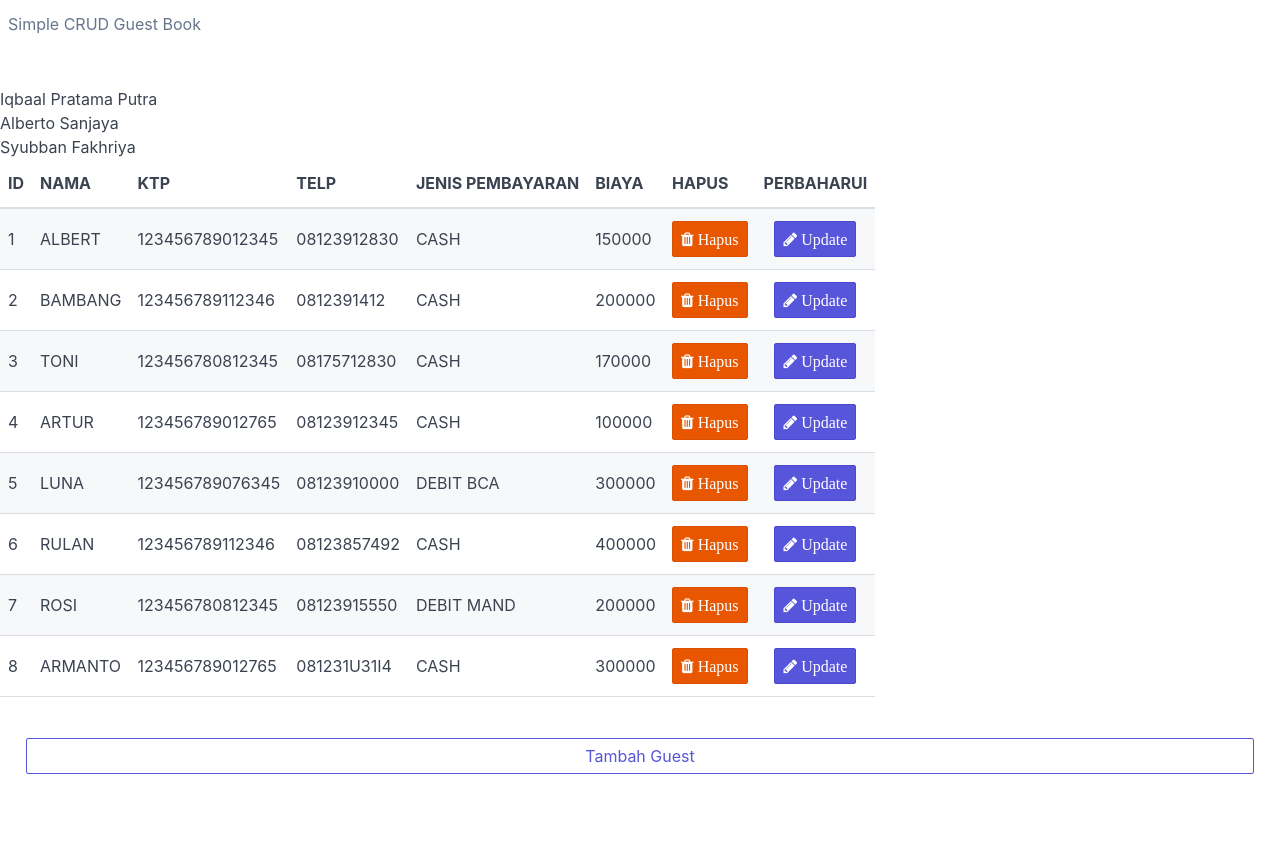
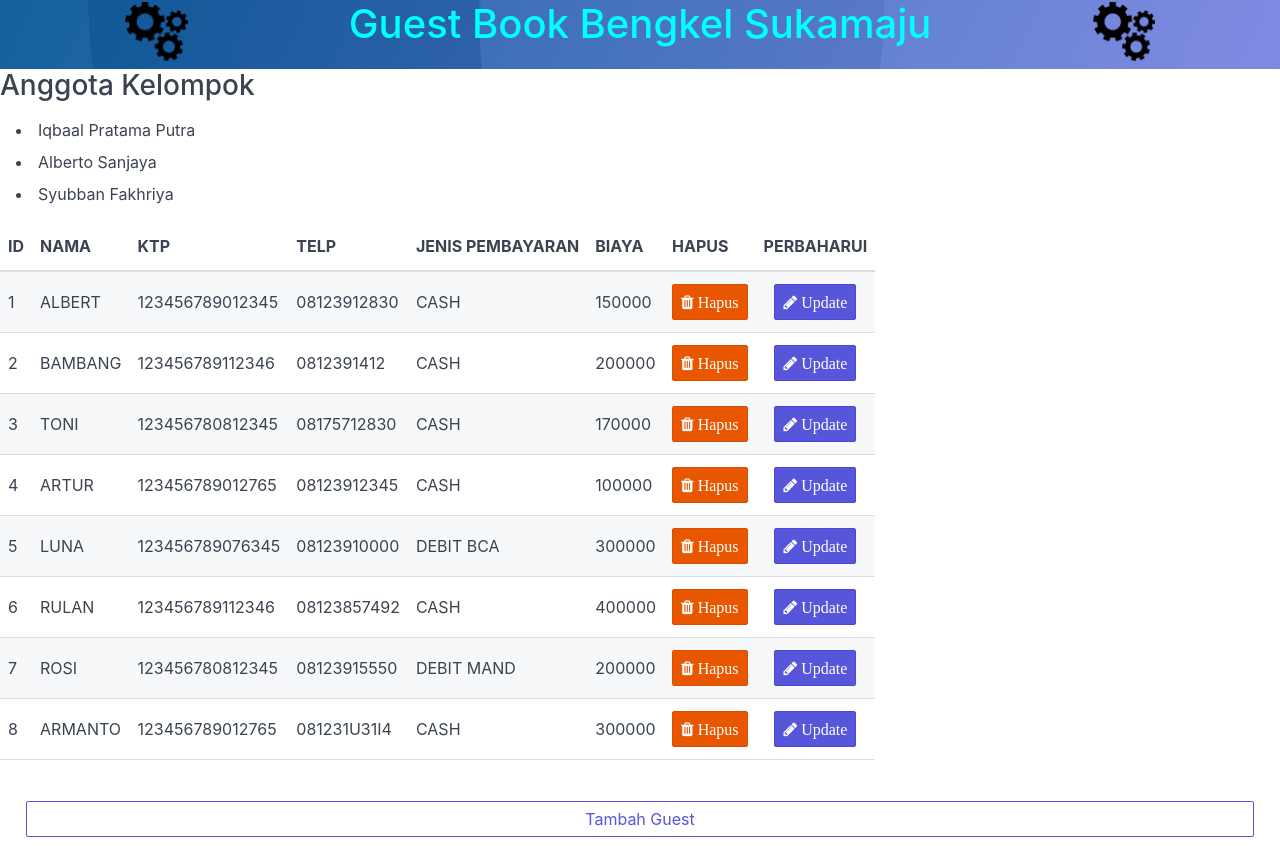
Before and after one commit to Alberto0150/Tugas3_PWEB_A_2020, a PHP site: page /view.php in a window 1280 px wide. Before the commit the page ends 774 px from the top, so only its background shows below. Run offline with PHP 8.4, Linux system fonts and the light colour scheme; data comes from the database, SQL or seed files in the repository.

Commit message:
header background color + grid

```diff
--- a/css/main.css
+++ b/css/main.css
@@ -3,16 +3,59 @@ body, html {
     flex-direction: column;
 }
 
-* { margin:0; padding:0; box-sizing:border-box; }
+* { margin:0;
+    padding:0;
+    box-sizing:border-box;
+}
 
+body{
+    max-height: 100%;
+    height: 100%;
+}
+
+header{
+    text-align: center;
+    background-image: radial-gradient(circle at 75% 23%, rgba(226, 226, 226,0.05) 0%, rgba(226, 226, 226,0.05) 50%,rgba(11, 11, 11,0.05) 50%, rgba(11, 11, 11,0.05) 100%),radial-gradient(circle at 75% 51%, rgba(168, 168, 168,0.05) 0%, rgba(168, 168, 168,0.05) 50%,rgba(75, 75, 75,0.05) 50%, rgba(75, 75, 75,0.05) 100%),radial-gradient(circle at 38% 11%, rgba(31, 31, 31,0.05) 0%, rgba(31, 31, 31,0.05) 50%,rgba(254, 254, 254,0.05) 50%, rgba(254, 254, 254,0.05) 100%),linear-gradient(114deg, rgb(5, 95, 166),rgb(114, 125, 230));
+    display: grid;
+    grid-gap: 10px;
+    grid-template-columns: repeat(8,1fr);
+    grid-template-areas:
+    "a a b b b b c c"
+    "a a b b b b c c"
+    ;
+
+}
+
+header h1{
+    color: aqua;
+}
+#section-a{
+    grid-area: a;
+}
+
+#section-b{
+    grid-area: b;
+}
+
+#section-c{
+    grid-area: c;
+}
+
+img{
+    width: 20%;
+}
 .tableContainer {
     width: 100%;
+    overflow: scroll;
 }
 
 .tableItem {
     text-align: center;
 }
 
+.kelompok{
+
+}
 .nav {
     flex-direction: row;
     margin-bottom: 4%;
--- a/view.php
+++ b/view.php
@@ -15,11 +15,31 @@
     <link rel="stylesheet" href="css\main.css"/>
 </head>
 <body>
-    <ul class="nav">
-        <li class="nav-item">
-            <a href="#">Simple CRUD Guest Book</a>
-        </li>
-    </ul>
+    <header>
+        <div id="section-a">
+            <img src="image/gear.png">
+        </div>
+
+        <div id="section-b">
+            <h1>
+                Guest Book Bengkel Sukamaju
+            </h1>
+        </div>
+
+        <div id="section-c">
+            <img src="image/gear.png">
+        </div>
+
+    </header>
+
+    <div class="kelompok">
+            <h3>Anggota Kelompok </h3>
+            <ul>
+                <li>Iqbaal Pratama Putra</li>
+                <li>Alberto Sanjaya</li>
+                <li>Syubban Fakhriya</li>
+            </ul>
+        </div>
     <?php
     session_start();
     if (isset($_SESSION["sukses"]))
@@ -41,11 +61,7 @@
         unset($_SESSION["gagal"]);
     }
     ?>
-    <div class="kelompok">
-        <div>Iqbaal Pratama Putra</div>
-        <div>Alberto Sanjaya</div>
-        <div>Syubban Fakhriya</div>
-    </div>
+
     <div class='tableContainer'>
         <?php
             echo "<table class='table table-striped table-hover table-scroll'>";
```
Also changed, not shown: image/gear.png (added).
